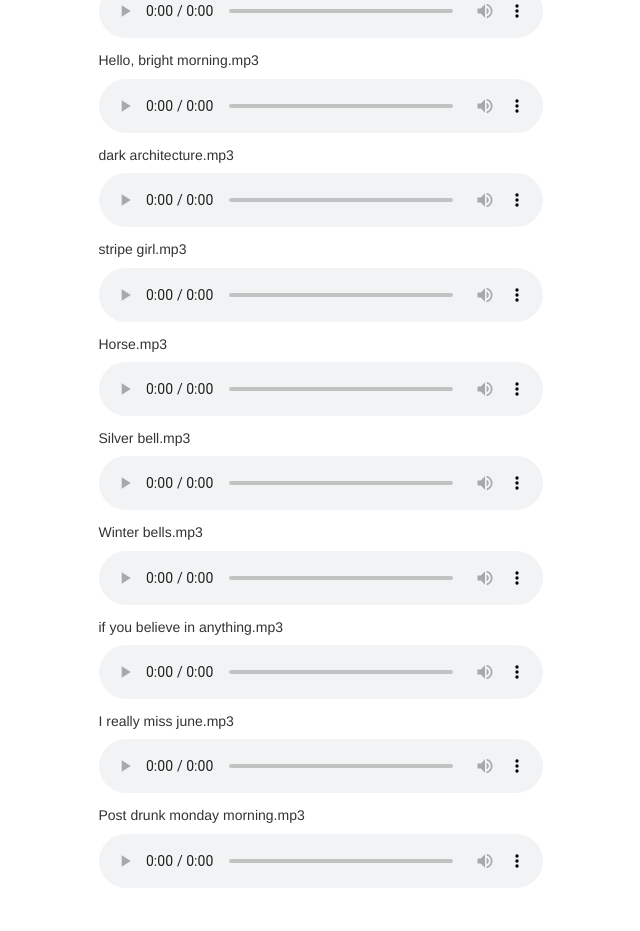
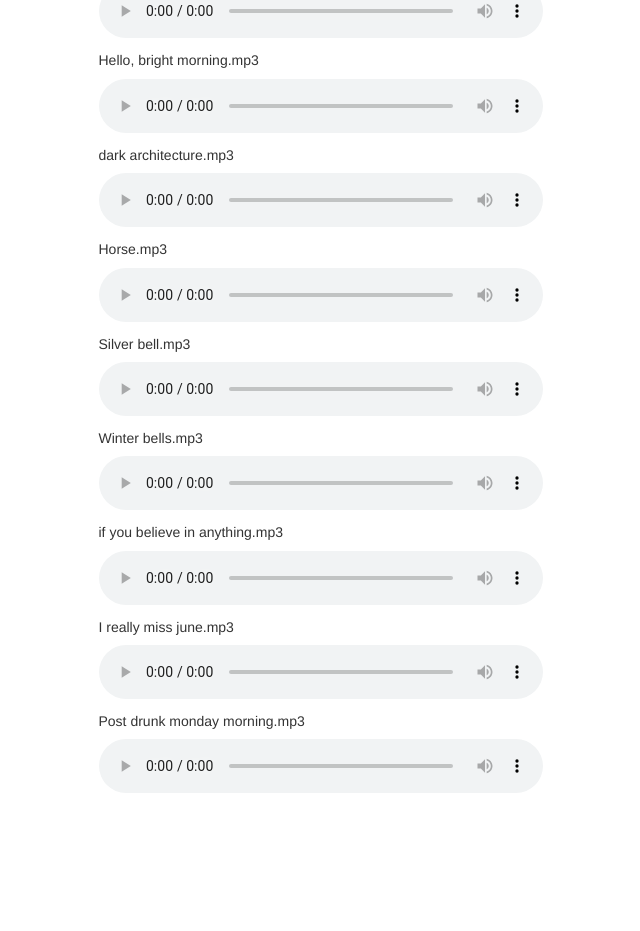
Before and after one commit to jusbrink/psite, a Flask app: template templates/demos-b.html in a window 1280 px wide. Shown: the part 743-1674 px from the top of the page, without its empty margins (264-904 px from the left). After the commit the page ends 1536 px from the top, so only its background shows below. Run offline with Flask 3, Linux system fonts and the light colour scheme; the template is opened without the code that fills it, so the values that code supplies are empty; some web fonts are replaced.

Commit message:
Update demos-b.html

```diff
--- a/templates/demos-b.html
+++ b/templates/demos-b.html
@@ -72,11 +72,6 @@
 					<source src="../static/audio/dark architecture demo.mp3" type="audio/mpeg">
 					Your browser does not support the audio tag.
 				</audio>
-				<h5>stripe girl.mp3</h5>
-				<audio controls>
-					<source src="../static/audio/stripe girl demo.mp3" type="audio/mpeg">
-					Your browser does not support the audio tag.
-				</audio>
 				<h5>Horse.mp3</h5>
 				<audio controls>
 					<source src="../static/audio/not the kind of horse.mp3" type="audio/mpeg">
```
